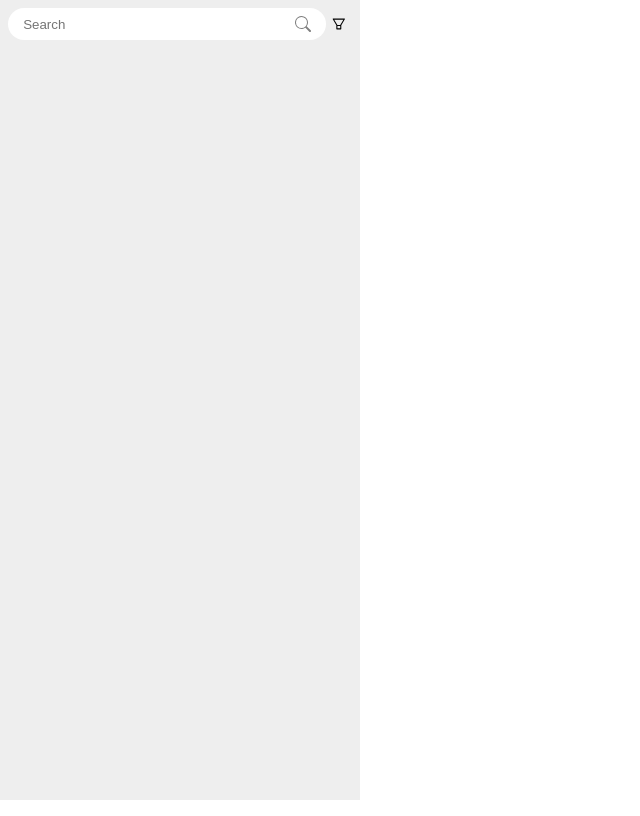
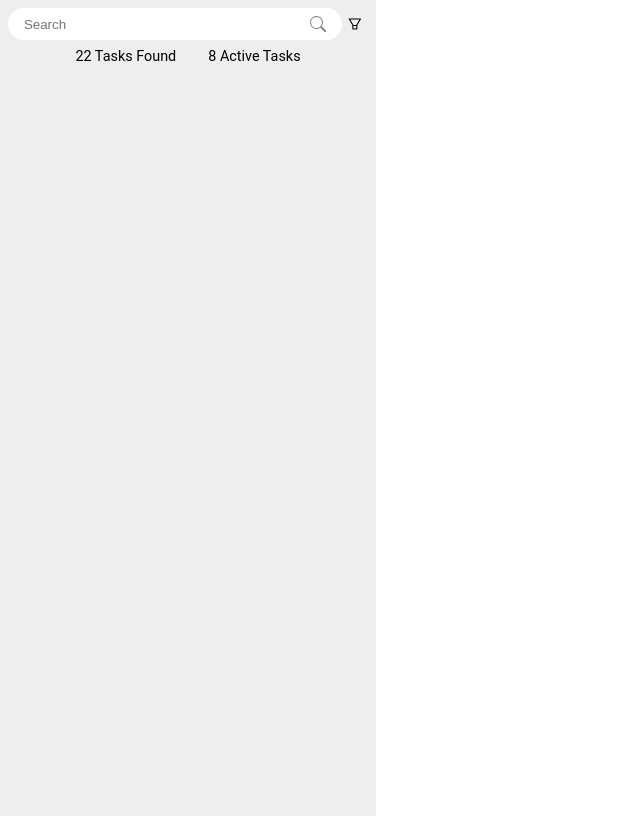
Before and after one commit to navy87/task_tracker, a React (Create React App) app: page / in a window 1280 px wide. Shown: the whole page, without its empty margins (0-640 px from the left). Built offline with nearby package versions, Linux system fonts and the light colour scheme.

Commit message:
added search_result

```diff
--- a/src/components/sidebar/SearchBar.js
+++ b/src/components/sidebar/SearchBar.js
@@ -1,12 +1,9 @@
-import { BsSearch } from "react-icons/bs";
 import { AiOutlineFilter } from "react-icons/ai";
+import SearchBox from "./SearchBox";
 const SearchBar = () => {
     return (
         <div id="searchbar">
-            <div className="searchbox">
-                <input type="text" placeholder="Search" />
-                <BsSearch className="search_btn" />
-            </div>
+            <SearchBox />
             <AiOutlineFilter className="filter_btn" />
         </div>
     );
--- /dev/null
+++ b/src/components/sidebar/SearchBox.js
@@ -0,0 +1,12 @@
+import { BsSearch } from "react-icons/bs";
+
+const SearchBox = () => {
+    return (
+        <div className="searchbox">
+            <input type="text" placeholder="Search" />
+            <BsSearch className="search_btn" />
+        </div>
+    );
+};
+
+export default SearchBox;
--- /dev/null
+++ b/src/components/sidebar/SearchResult.js
@@ -0,0 +1,12 @@
+import React from "react";
+
+const SearchResult = () => {
+    return (
+        <div className="search_result">
+            <p>22 Tasks Found</p>
+            <p>8 Active Tasks</p>
+        </div>
+    );
+};
+
+export default SearchResult;
--- a/src/components/sidebar/SideBar.js
+++ b/src/components/sidebar/SideBar.js
@@ -1,10 +1,12 @@
 import "../../styles/sidebar/sidebar.css";
 import SearchBar from "./SearchBar";
+import SearchResult from "./SearchResult";
 
 const SideBar = () => {
     return (
         <div id="sidebar">
             <SearchBar />
+            <SearchResult />
         </div>
     );
 };
--- a/src/styles/sidebar/sidebar.css
+++ b/src/styles/sidebar/sidebar.css
@@ -3,13 +3,13 @@
   min-width: 360px;
   height: 100vh;
   background-color: #eee;
+  padding: 0.5rem;
 }
 
 #sidebar #searchbar {
   display: -webkit-box;
   display: -ms-flexbox;
   display: flex;
-  padding: 0.5rem;
 }
 
 #sidebar #searchbar .searchbox {
@@ -44,4 +44,16 @@
   padding: 5px;
   margin: auto 0;
 }
+
+#sidebar .search_result {
+  display: -webkit-box;
+  display: -ms-flexbox;
+  display: flex;
+  margin-top: 0.5rem;
+  gap: 2rem;
+  font-size: 0.9rem;
+  -webkit-box-pack: center;
+      -ms-flex-pack: center;
+          justify-content: center;
+}
 /*# sourceMappingURL=sidebar.css.map */
--- a/src/styles/sidebar/sidebar.scss
+++ b/src/styles/sidebar/sidebar.scss
@@ -3,10 +3,10 @@
     min-width: 360px;
     height: 100vh;
     background-color: #eee;
+    padding: 0.5rem;
 
     #searchbar {
         display: flex;
-        padding: 0.5rem;
 
         .searchbox {
             display: flex;
@@ -35,4 +35,12 @@
             margin: auto 0;
         }
     }
+
+    .search_result {
+        display: flex;
+        margin-top: 0.5rem;
+        gap: 2rem;
+        font-size: 0.9rem;
+        justify-content: center;
+    }
 }
```
Also changed, not shown: 1 other file (tests, documents, lock files or other folders).
